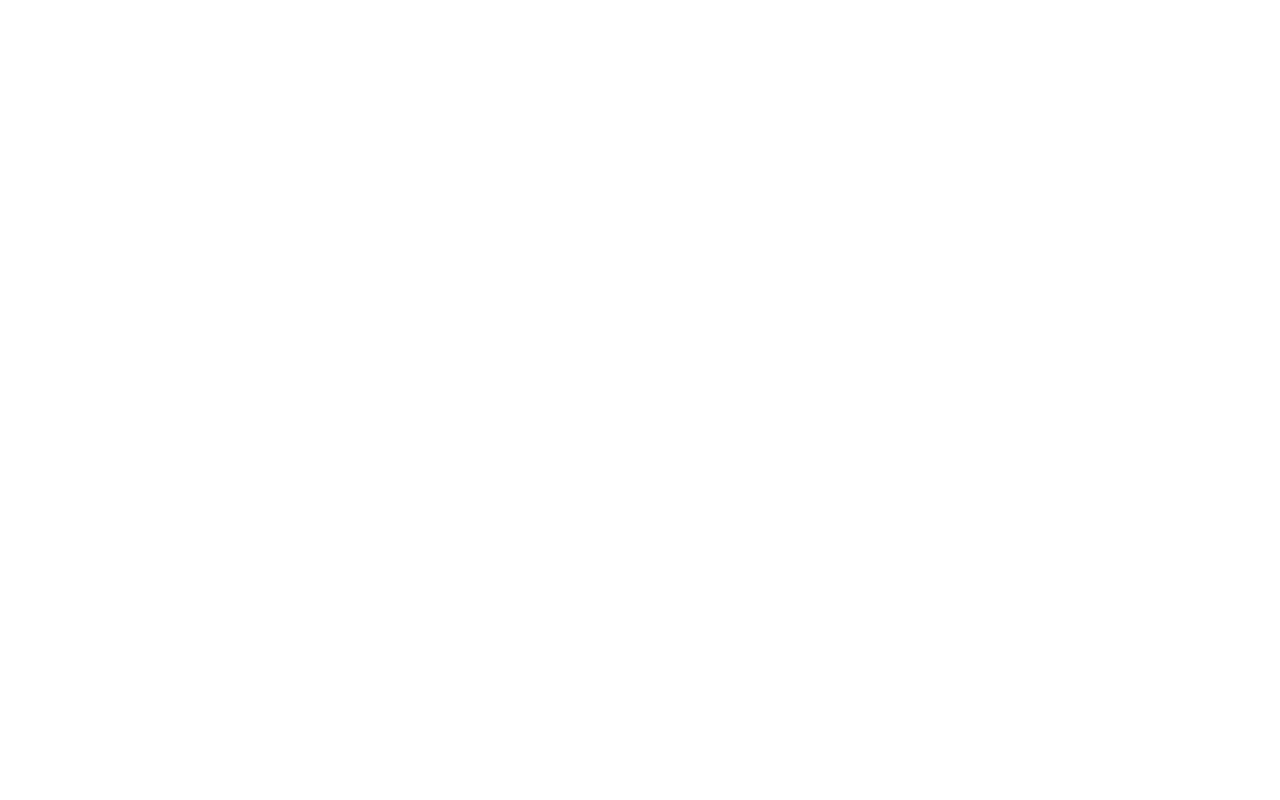
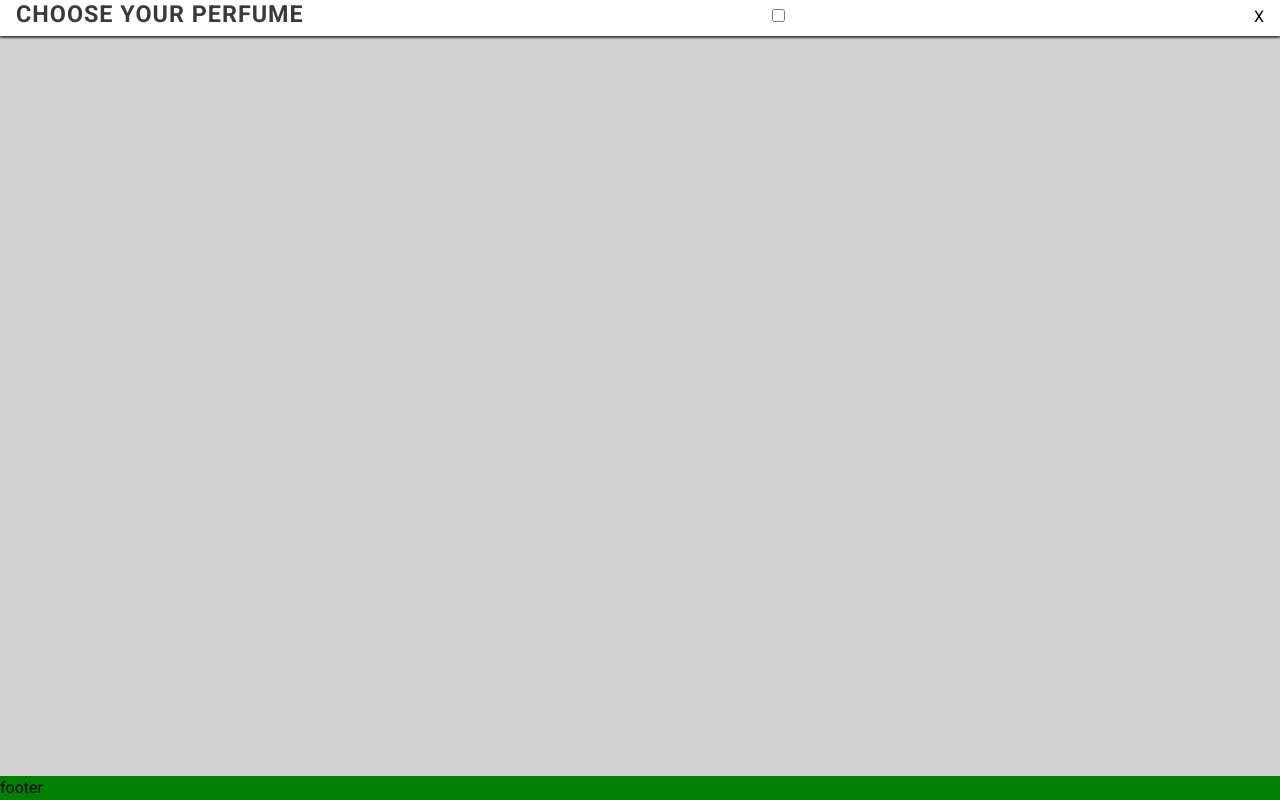
Before and after one commit to omarazzawi/choose-your-perfume, a plain HTML site: page index.html in a window 1280 px wide. Drawn offline with nearby package versions, Linux system fonts and the light colour scheme; a web font is replaced by a local one.

Commit message:
Adding navbar and styling it

```diff
--- /dev/null
+++ b/assets/css/style.css
@@ -0,0 +1,87 @@
+/* Google fonts import*/
+@import url('https://fonts.googleapis.com/css2?family=Inter:ital,opsz,wght@0,14..32,100..900;1,14..32,100..900&family=Macondo&family=Oswald:wght@200..700&family=Roboto:ital,wght@0,100..900;1,100..900&display=swap');
+
+
+
+/*Ganeral */
+
+* {
+    margin: 0;
+    padding: 0;
+    box-sizing:border-box;
+}
+
+
+/*General*/
+
+body {
+    min-height: 100vh;
+    display:flex;
+    flex-direction: column;
+    /* genral color */
+    color: black;
+    font-family: 'Roboto', sans-serif;
+}
+
+/*Header*/
+
+header {
+    background-color: white;
+    padding: 0 1rem;
+    position: fixed;
+    z-index: 99;
+    width: 100%;
+    box-shadow: 0 2px 2px #3a3a3a;
+    display: flex;
+    justify-content: space-between;
+    align-items: baseline;
+
+}
+
+header a {
+    text-decoration: none;
+}
+h1 {
+    font-size: 146%;
+    font-weight: bold;
+    text-transform: uppercase;
+    letter-spacing: 1px;
+    color: #3a3a3a;
+    text-align: center;
+}
+
+/* Navbar style*/
+
+nav{
+    position: absolute;
+    background-color: white;
+    width: 100%;
+    left: 0;
+    padding: 0 1rem;
+    box-shadow: 0 2px 2px #3a3a3a;
+    display: none;
+}
+
+
+/*Main*/
+
+main {
+    background-color: lightgray;
+    /* make mail elemait take up asny surplus space to push the footer*/
+    flex: 1 0 auto;
+}
+
+#menu {
+    letter-spacing: 3px;
+    list-style-type: none;
+}
+.active {
+    background-color: lightgreen;
+}
+
+
+/*Footer*/
+footer {
+    background-color: green;
+
+}
--- a/index.html
+++ b/index.html
@@ -1,20 +1,57 @@
 <!DOCTYPE html>
 <html lang="en">
+
 <head>
     <meta charset="UTF-8">
     <meta name="viewport" content="width=device-width, initial-scale=1.0">
+    <!--Meta tags for search engines-->
+    <meta name="description" content="Chose your perfume. A webside help you to pick the right man perfume for yourself or and for some you like, love, care about farther more I can help you to pick the right perfume">
+    <meta name="keywords" content="perfume , men perfume , gift, fragrance , fragrance type , perfume gift,fragrance  present, perfume advice">
 
     <!--Tittle-->
     <title>CHOOSE YOUR PERFUME</title>
 
-<!--Favicon icons-->
-<link rel="apple-touch-icon" sizes="180x180" href="assets/favicon/apple-touch-icon.png">
-<link rel="icon" type="image/png" sizes="32x32" href="assets/favicon/favicon-32x32.png">
-<link rel="icon" type="image/png" sizes="16x16" href="assets/favicon/favicon-16x16.png">
-<link rel="manifest" href="/site.webmanifest">
+    <!--Favicon icons-->
+    <link rel="apple-touch-icon" sizes="180x180" href="assets/favicon/apple-touch-icon.png">
+    <link rel="icon" type="image/png" sizes="32x32" href="assets/favicon/favicon-32x32.png">
+    <link rel="icon" type="image/png" sizes="16x16" href="assets/favicon/favicon-16x16.png">
+    <link rel="manifest" href="/site.webmanifest">
+    <!-- Bootstrap 5 CSS -->
+    <link href="https://cdn.jsdelivr.net/npm/bootstrap@5.3.3/dist/css/bootstrap.min.css" rel="stylesheet"
+        integrity="sha384-QWTKZyjpPEjISv5WaRU9OFeRpok6YctnYmDr5pNlyT2bRjXh0JMhjY6hW+ALEwIH" crossorigin="anonymous">
+    <!-- Stylesheet-->
+    <link rel="stylesheet" href="assets/css/style.css">
 
 </head>
 <body>
+    <!--Header-->
+    <header>
+        <a href="index.html">
+            <h1 id="logo">CHOOSE YOUR PERFUME</h1>
+        </a>
+        <input type="checkbox" id="nav-taggle" name="nav-taggle">
+        <label for="nav-taggle" class="nav-taggle-label">X</label>
+        <nav>
+            <ul id="menu">
+                <li><a href="#" class="active">Home</a></li>
+                <li><a href="#">History of perfume</a></li>
+                <li><a href="#">Book time </a></li>
+            </ul>
+        </nav>
+    </header>
 
+    <!--Main content-->
+    <main>main</main>
+
+    <!--Footer-->
+    <footer>footer</footer>
+
+
+   <!-- Bootstrap JS -->
+   <script src="https://cdn.jsdelivr.net/npm/bootstrap@5.3.3/dist/js/bootstrap.bundle.min.js"
+   integrity="sha384-YvpcrYf0tY3lHB60NNkmXc5s9fDVZLESaAA55NDzOxhy9GkcIdslK1eN7N6jIeHz" crossorigin="anonymous">
+   </script>
+    <!--Fontawesome -->
+    <script src="https://kit.fontawesome.com/84c71096f4.js" crossorigin="anonymous"></script>
 </body>
 </html>
```
